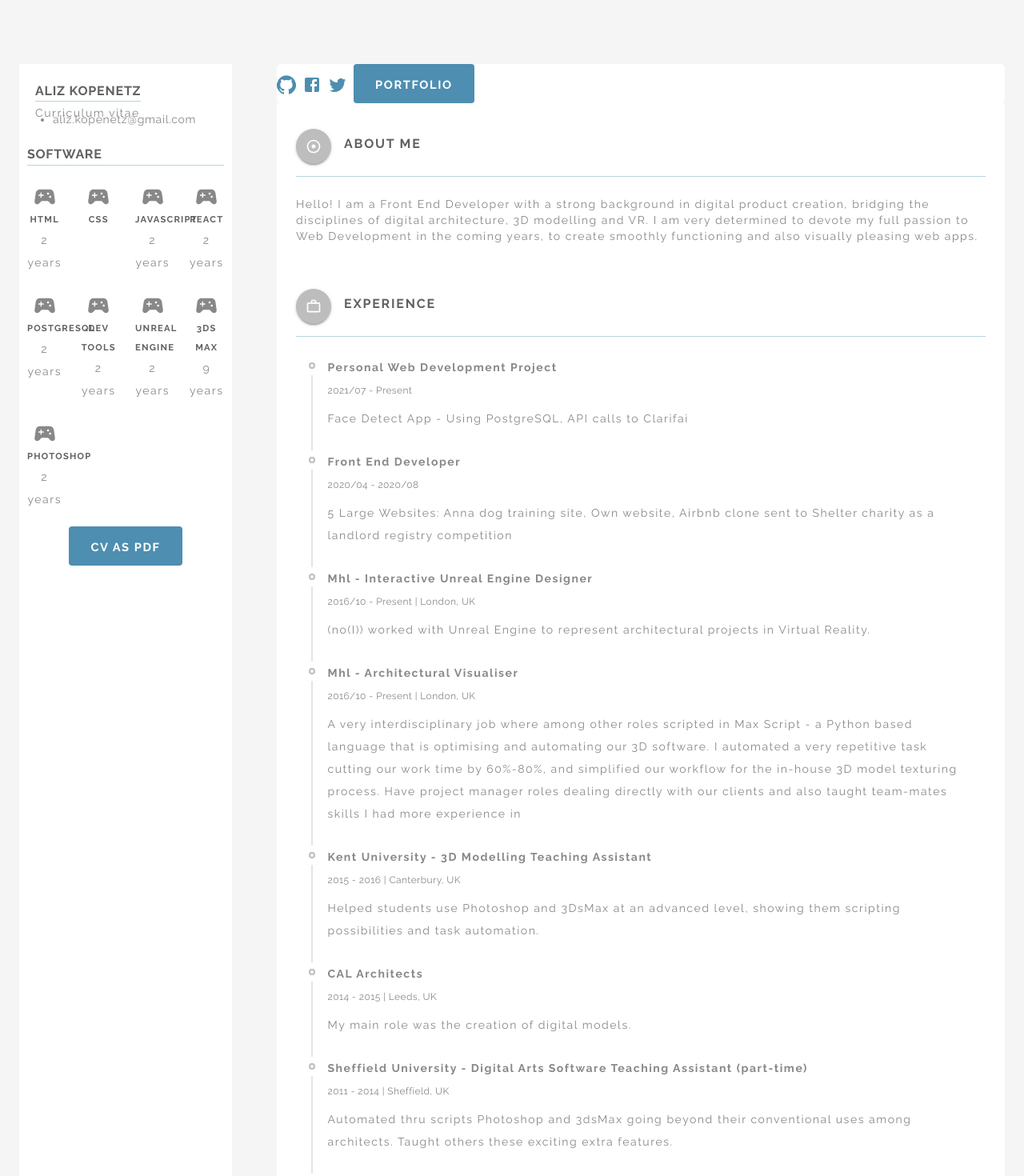
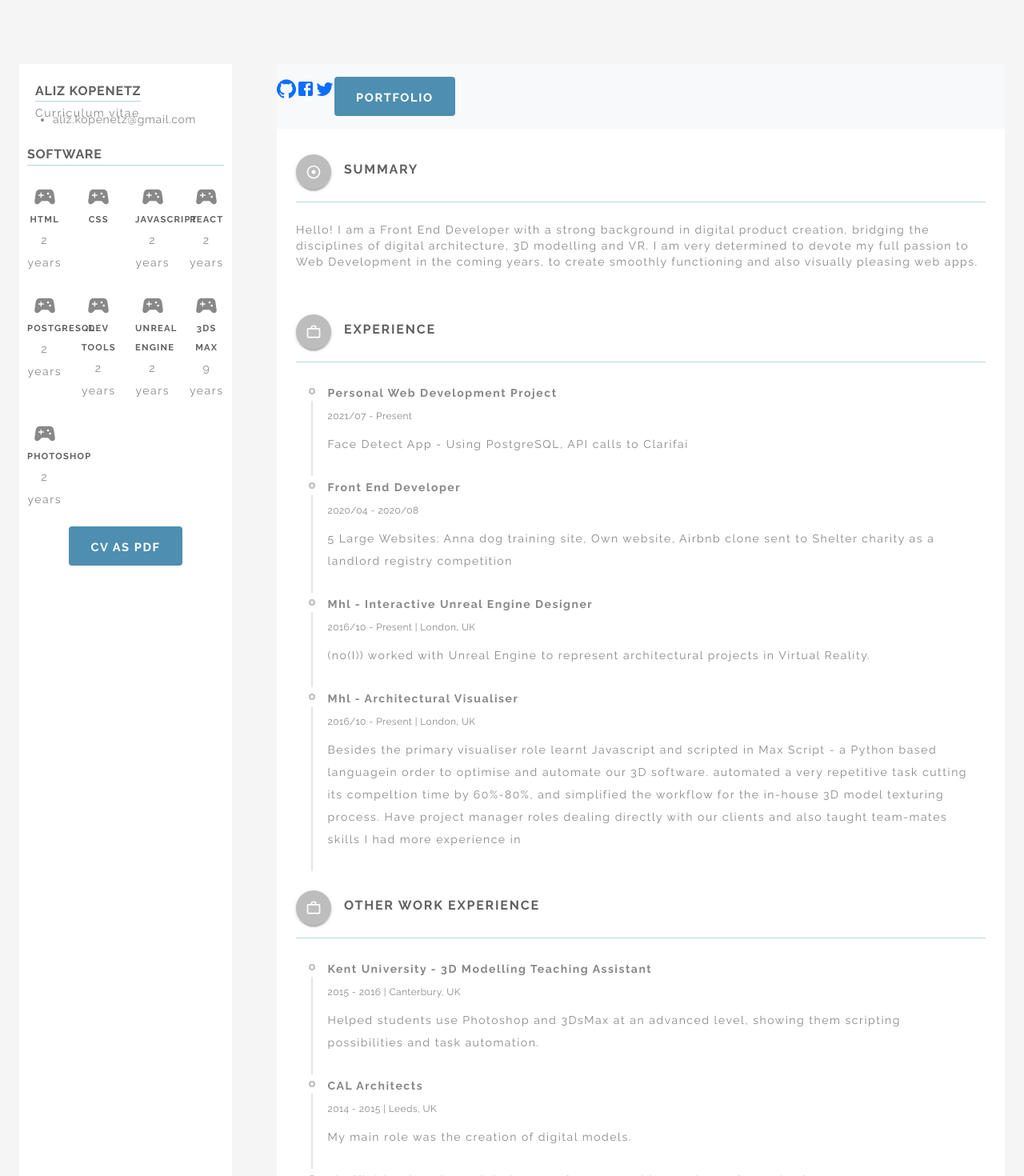
Before and after one commit to AK-Developorama/ak-dev-cv, a React (Create React App) app: page / in a window 1280 px wide. Shown: the top 1470 px of the page at 80% size. Built offline with nearby package versions, Linux system fonts and the light colour scheme.

Commit message:
education-updates

```diff
--- a/src/Pages/Cv/Cv.js
+++ b/src/Pages/Cv/Cv.js
@@ -22,10 +22,10 @@ import cvData from "../../utils/cvData";
 const Cv = () => {
   return (
     <>
-      {/* About Me */}
+      {/* Summary*/}
       <Grid container className="section pb_45 pt_45">
         <Grid item xs={12}>
-          <CustomTimeline title="About Me" icon={<AdjustIcon />}>
+          <CustomTimeline title="Summary" icon={<AdjustIcon />}>
             <Grid item className="section_title mb_30" xs={12}>
               <span></span>
             </Grid>
@@ -37,8 +37,6 @@ const Cv = () => {
         </Grid>
       </Grid>
 
-
-
       {/* Relevant Work & Study Experiences */}
 
       <Grid container className="section">
@@ -46,7 +44,7 @@ const Cv = () => {
 
         <Grid item xs={12}>
           <Grid container className="cv_timeline">
-            {/* Work Experience */}
+            {/*  Experience */}
 
             <Grid item>
               <CustomTimeline title="Experience" icon={<WorkOutlineIcon />}>
@@ -55,6 +53,39 @@ const Cv = () => {
                 </Grid>
 
                 {cvData.experiences.map((experience) => (
+                  <TimelineItem>
+                    <CustomTimelineSeparator />
+                    <TimelineContent className="timeline_content">
+                      <Typography className="timeline_title">
+                        {experience.title}
+                      </Typography>
+                      <Typography variant="caption" className="timeline_date">
+                        {experience.date}
+                      </Typography>
+                      <Typography
+                        variant="body2"
+                        className="timeline_description"
+                      >
+                        {experience.description}
+                      </Typography>
+                    </TimelineContent>
+                  </TimelineItem>
+                ))}
+              </CustomTimeline>
+            </Grid>
+
+            {/* Other Work Experience */}
+
+            <Grid item>
+              <CustomTimeline
+                title="Other Work Experience"
+                icon={<WorkOutlineIcon />}
+              >
+                <Grid item className="section_title mb_30" xs={12}>
+                  <span></span>
+                </Grid>
+
+                {cvData.workExperience.map((experience) => (
                   <TimelineItem>
                     <CustomTimelineSeparator />
                     <TimelineContent className="timeline_content">
--- a/src/components/Header/Header.css
+++ b/src/components/Header/Header.css
@@ -1,8 +1,9 @@
-.header {
+/* .header {
+  display: flex!important;
+  padding: 0 1vh 0 0 !important ;
   background-color: white !important;
-  padding: 0 22px 0 0 !important ;
-  border-radius: 6px !important;
   letter-spacing: 0.11em !important;
+  align-content: flex-end!important;
 }
 
 .header .header_navlink {
@@ -23,21 +24,7 @@
   color: var(--primaryColor) !important;
 }
 
-.header .header_home {
-  background-color: var(--primaryColor);
-  color: var(--main-color);
-  padding: 2vh;
-  display: flex;
-  justify-content: center;
-  align-items: center;
-  border-top-left-radius: inherit;
-  border-bottom-left-radius: inherit;
-}
 
-.header .header_home:hover {
-  background-color: var(--ternaryColor) !important;
-  color: var(--main-color);
-}
 
 .header .header_left {
   margin-right: auto !important;
@@ -46,7 +33,10 @@
 .header .header_right {
   display: flex !important;
   align-items: center !important;
+
 }
+
+
 
 .header .header_right > a > .MuiSvgIcon-root {
   font-size: 3vh !important;
@@ -54,24 +44,51 @@
   color: var(--primaryColor) !important;
 }
 
-/* :hover {
+ :hover {
   color: var(--ternaryColor) !important;
-} */
-
-.portfolioLink {
-  font-weight: 500 !important;
-  color: var(--title-text-color) !important;
-  padding-left: 0.5rem !important;
-  text-decoration: none;
 }
 
-.portfolioLink:hover {
-  font-weight: 600 !important;
-  color: var(--primaryColor) !important;
+
+
+div.navbar-collapse.collapse{
+
+}
+ */
+
+/* wrapper */
+.nav.header.navbar.navbar-expand.navbar-light.sticky-top {
+  display: flex !important;
+  margin: 0 auto !important;
+  align-items: right !important;
+  justify-content: space-between !important;
+  width: 100%;
 }
 
-.portfolioLink:active,
-.portfolioLink:focus {
-  font-weight: 600 !important;
-  color: var(--primaryColor) !important;
+/* navbarContainer */
+
+div.navbar-collapse.collapse {
+  display: flex !important;
+  justify-content: space-between !important;
+  margin: 0 auto !important;
+  width: 90% !important;
+
+  align-items: right!important;
+  padding-top: 0.5rem;
+  padding-bottom: 0.5rem;
 }
+/* button-wrapper */
+div.header_right {
+  display: flex !important;
+  justify-content: right !important;
+  flex-direction: row !important;
+  align-items: right !important;
+}
+
+.MuiButton-text {
+  padding: 1vh 1vh !important;
+}
+
+.navbar-expand {
+  flex-wrap: nowrap !important;
+  justify-content: flex-end !important;
+}
--- a/src/utils/cvData.js
+++ b/src/utils/cvData.js
@@ -57,8 +57,11 @@ export default {
       title: "Mhl - Architectural Visualiser",
       date: "2016/10 - Present | London, UK",
       description:
-        "A very interdisciplinary job where among other roles scripted in Max Script - a Python based language that is optimising and automating our 3D software. I automated a very repetitive task cutting our work time by 60%-80%, and simplified our workflow for the in-house 3D model texturing process. Have project manager roles dealing directly with our clients and also taught team-mates skills I had more experience in",
+        "Besides the primary visualiser role learnt Javascript and scripted in Max Script - a Python based languagein order to optimise and automate our 3D software. automated a very repetitive task cutting its compeltion time by 60%-80%, and simplified the workflow for the in-house 3D model texturing process. Have project manager roles dealing directly with our clients and also taught team-mates skills I had more experience in",
     },
+  ],
+
+  workExperience: [
     {
       title: "Kent University - 3D Modelling Teaching Assistant",
       date: "2015 - 2016 | Canterbury, UK",
```
